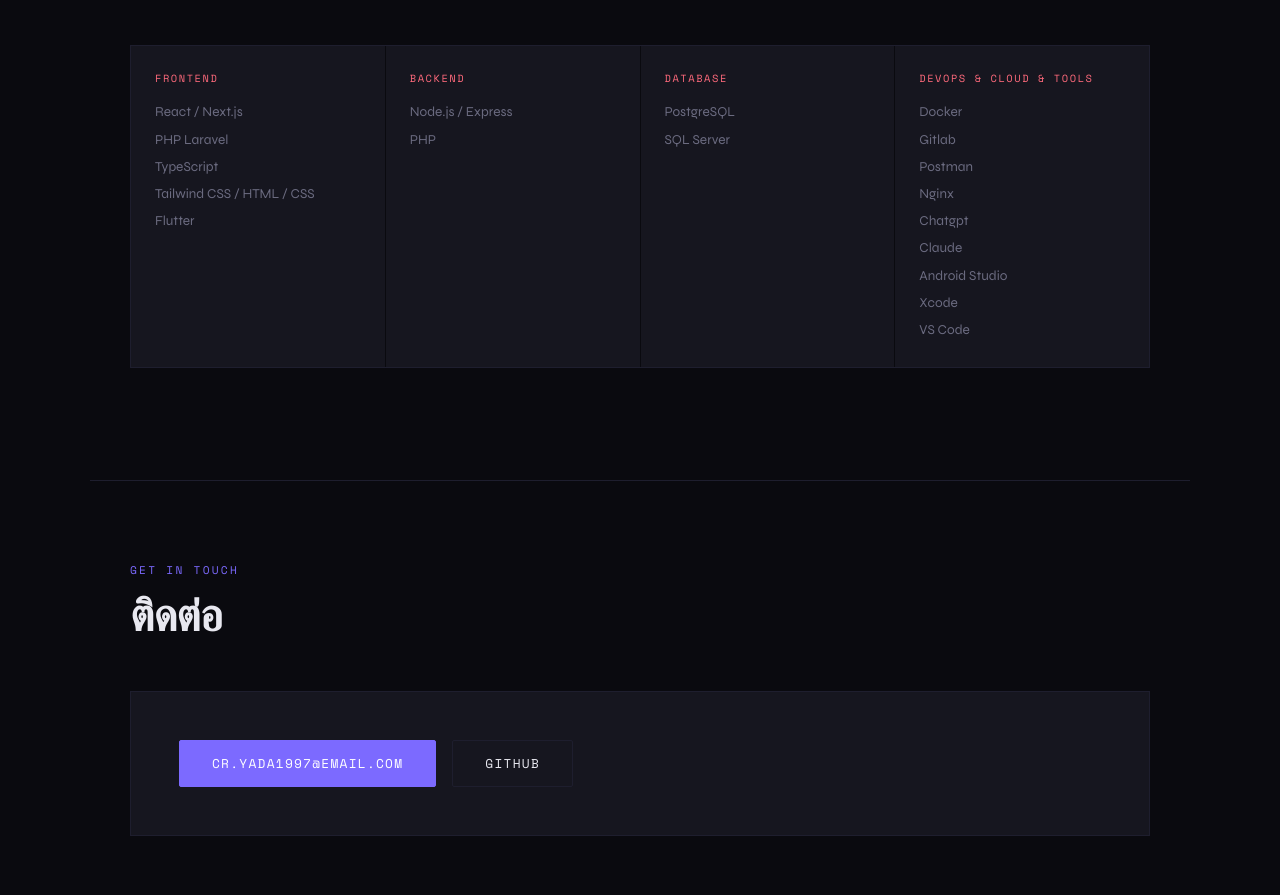
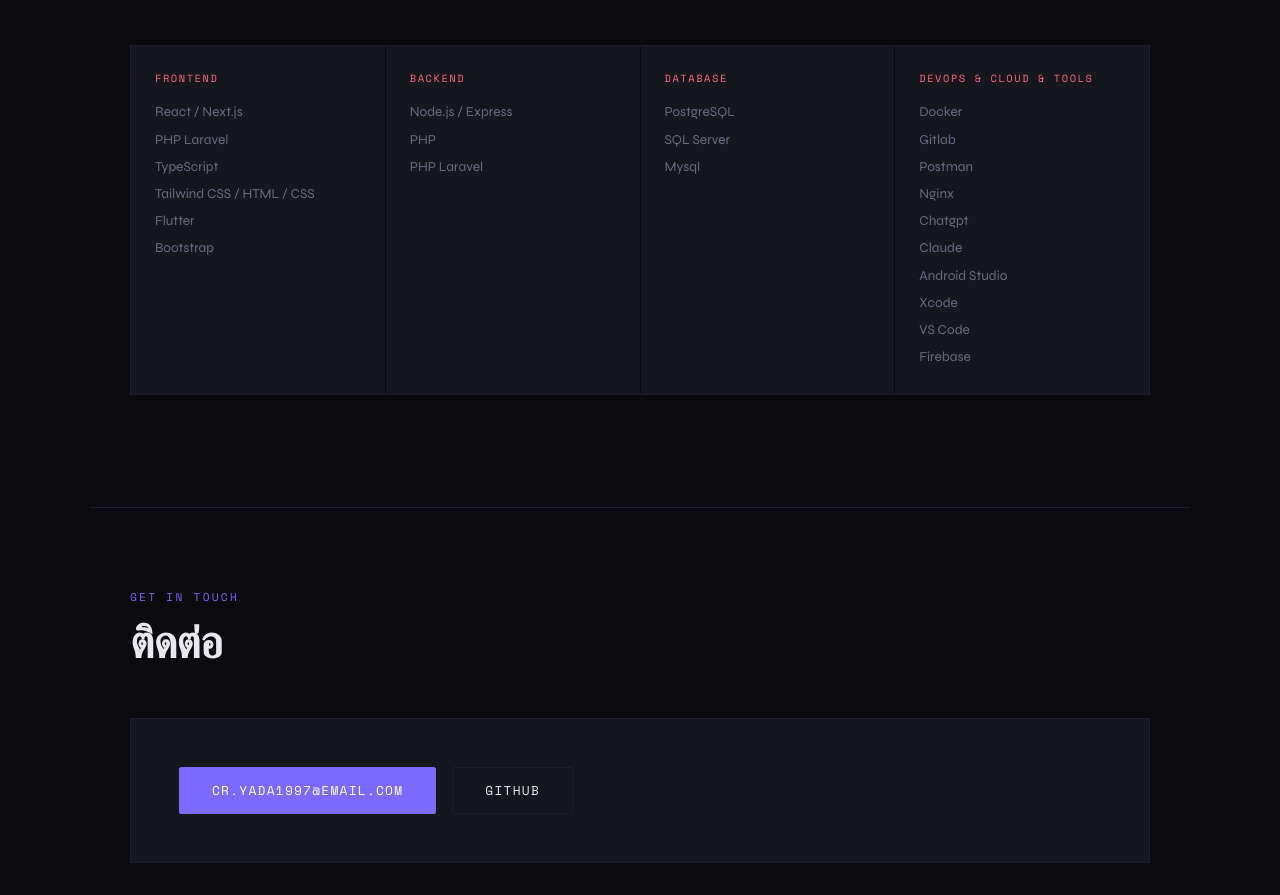
Before and after one commit to devroom777/myWork, a plain HTML site: page index.html in a window 1280 px wide. Shown: the part 2326-3221 px from the top of the page. Drawn offline with nearby package versions, Linux system fonts and the light colour scheme.

Commit message:
Update index.html

```diff
--- a/index.html
+++ b/index.html
@@ -546,8 +546,6 @@
         <div class="project-tags">
           <span class="tag">React</span>
           <span class="tag">Css</span>
-          <!-- <span class="tag">Docker</span>
-          <span class="tag">AWS</span> -->
         </div>
         <!-- <a href="#" class="project-link">→ GitHub / Docs</a> -->
       </div>
@@ -556,10 +554,8 @@
       <div class="project-card">
         <p class="project-num">May 2020 — July 2022</p>
         <h3 class="project-title">โปรแกรม PD Soft</h3>
-        <!-- <p class="project-desc">เป็น Software House ที่เน้นพัฒนา software ที่ใช้ในทางการแพทย์ </p> -->
         <p class="">- พัฒนาระบบสแกน QR Code ตรวจสอบสไลด์เพื่อยืนยันและแก้ไขสไลด์ที่วางผิดที่</p> <br>
         <p class="">- พัฒนาฟีเจอร์ API สำหรับยืนยันตัวตนด้วย OTP ส่งรหัสผ่าน SMS หรือ Email</p>
-        <!-- <p class="project-desc">นำระบบสแกนคิวอาร์โค้ดและพิมพ์ฉลาก PDF มาใช้เพื่อติดฉลากและติดตามกล่องเก็บสไลด์</p> -->
         <br>
         <div class="project-tags">
           <span class="tag">PHP</span>
@@ -669,20 +665,21 @@
     <div class="skills-grid">
       <div class="skill-item">
         <p class="skill-category">Frontend</p>
-        <p class="skill-list">React / Next.js<br>PHP Laravel<br>TypeScript<br>Tailwind CSS / HTML / CSS<br>Flutter</p>
+        <p class="skill-list">React / Next.js<br>PHP Laravel<br>TypeScript<br>Tailwind CSS / HTML / CSS<br>Flutter
+        <br>Bootstrap</p>
       </div>
       <div class="skill-item">
         <p class="skill-category">Backend</p>
-        <p class="skill-list">Node.js / Express<br>PHP<br></p>
+        <p class="skill-list">Node.js / Express<br>PHP<br>PHP Laravel</p>
       </div>
       <div class="skill-item">
         <p class="skill-category">Database</p>
-        <p class="skill-list">PostgreSQL<br>SQL Server</p>
+        <p class="skill-list">PostgreSQL<br>SQL Server<br>Mysql</p>
       </div>
       <div class="skill-item">
         <p class="skill-category">DevOps &amp; Cloud &amp; Tools </p>
         <p class="skill-list">Docker<br>Gitlab<br>Postman<br>Nginx<br>Chatgpt<br>Claude<br>Android Studio<br>
-        Xcode<br>VS Code
+        Xcode<br>VS Code<br>Firebase
 
 
         </p>
```
